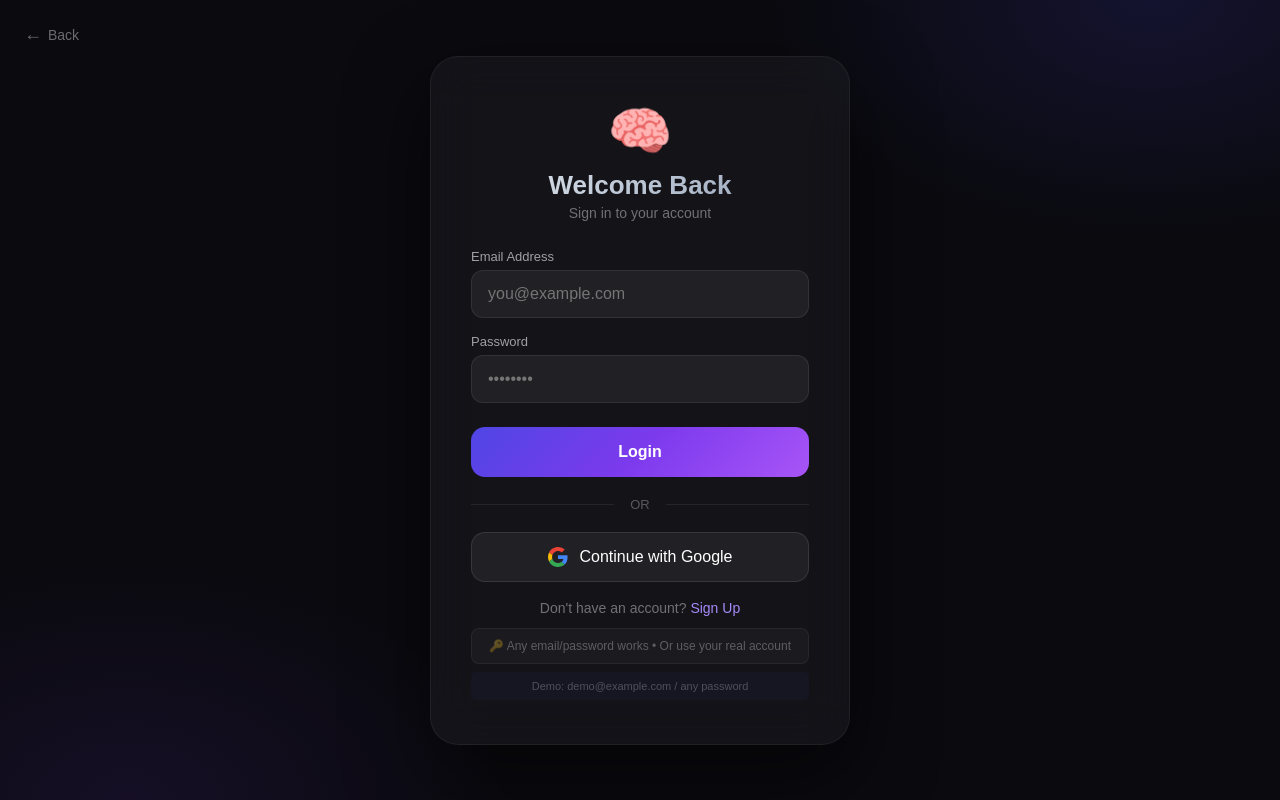
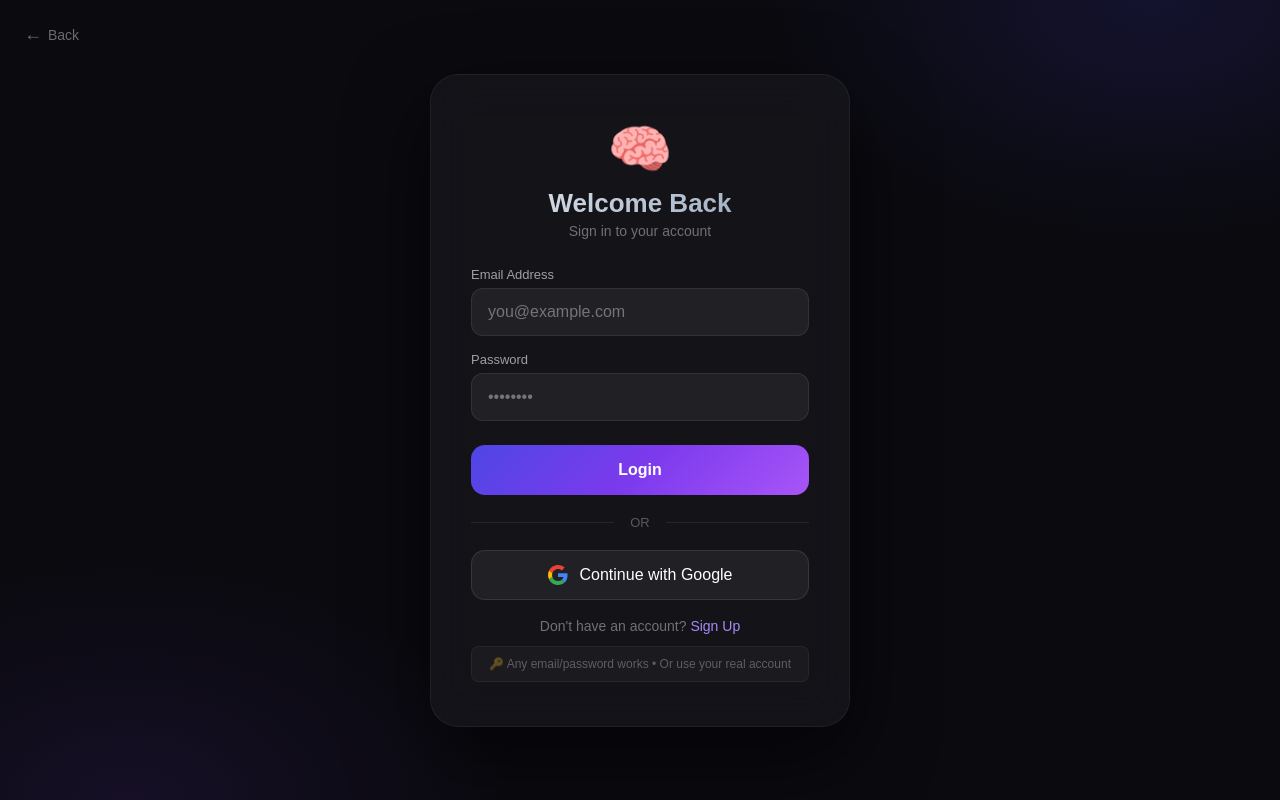
Before and after one commit to Manojkumar13-ux/AI-Resume-Intelligence-pro, a React (Vite) app in the folder frontend/: page /login in a window 1280 px wide. Built offline with nearby package versions, Linux system fonts and the light colour scheme.

Commit message:
Fix: Update Google login and API URLs to use deployed backend

```diff
--- a/frontend/src/pages/Login.tsx
+++ b/frontend/src/pages/Login.tsx
@@ -1,5 +1,10 @@
 import React, { useState } from 'react';
 import { useNavigate, Link } from 'react-router-dom';
+
+// ============================================
+// API CONFIGURATION
+// ============================================
+const API_URL = import.meta.env.VITE_API_URL || 'https://ai-resume-intelligence-pro-1.onrender.com';
 
 const Login: React.FC = () => {
   const navigate = useNavigate();
@@ -8,9 +13,9 @@ const Login: React.FC = () => {
   const [loading, setLoading] = useState(false);
   const [error, setError] = useState('');
 
-  // ✅ Google Login Handler
+  // ✅ Google Login Handler - Uses deployed backend
   const handleGoogleLogin = () => {
-    window.location.href = 'http://localhost:5001/api/auth/google';
+    window.location.href = `${API_URL}/api/auth/google`;
   };
 
   const handleLogin = async (e: React.FormEvent) => {
@@ -20,7 +25,7 @@ const Login: React.FC = () => {
 
     // Try real backend login first
     try {
-      const response = await fetch('http://localhost:5001/api/auth/login', {
+      const response = await fetch(`${API_URL}/api/auth/login`, {
         method: 'POST',
         headers: { 'Content-Type': 'application/json' },
         body: JSON.stringify({ email, password })
@@ -40,7 +45,6 @@ const Login: React.FC = () => {
     }
 
     // ✅ FALLBACK: Accept ANY credentials
-    // This allows login with any email/password
     if (!email || !password) {
       setError('Please enter email and password');
       setLoading(false);
@@ -260,7 +264,7 @@ const Login: React.FC = () => {
           <div style={{ flex: 1, height: '1px', background: 'rgba(255,255,255,0.08)' }} />
         </div>
 
-        {/* ✅ Google Login Button */}
+        {/* ✅ Google Login Button - Now uses deployed backend */}
         <button
           onClick={handleGoogleLogin}
           style={{
@@ -315,7 +319,6 @@ const Login: React.FC = () => {
           </Link>
         </div>
 
-        {/* ✅ Show that ANY credentials work */}
         <div style={{
           marginTop: '12px',
           padding: '10px',
@@ -331,22 +334,6 @@ const Login: React.FC = () => {
             🔑 Any email/password works • Or use your real account
           </p>
         </div>
-
-        {/* ✅ Show demo credentials hint */}
-        <div style={{
-          marginTop: '8px',
-          padding: '8px',
-          background: 'rgba(79, 70, 229, 0.05)',
-          borderRadius: '6px'
-        }}>
-          <p style={{
-            fontSize: '11px',
-            color: 'rgba(255,255,255,0.25)',
-            margin: 0
-          }}>
-            Demo: demo@example.com / any password
-          </p>
-        </div>
       </div>
     </div>
   );
```
